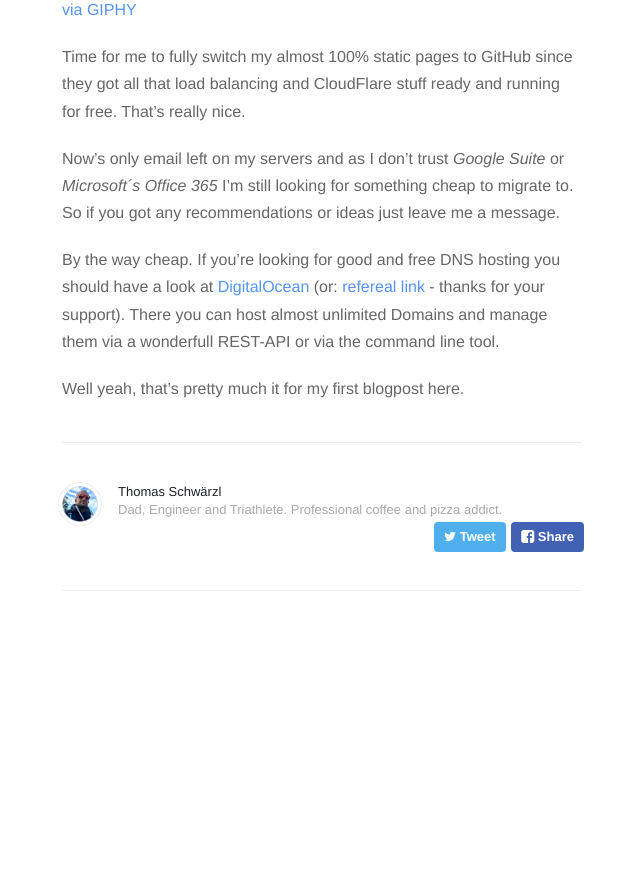
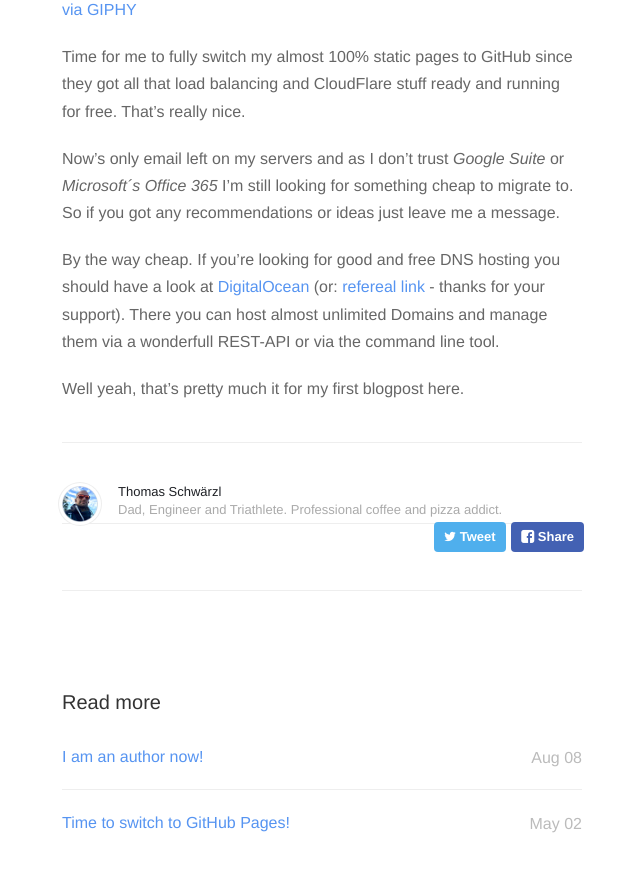
Before and after one commit to tschwaerzl/tschwaerzl.github.io, a Jekyll site: the page built from _posts/2018-05-02-switch-to-github-pages.markdown, in a window 1280 px wide, cut to the strip 662-1598 px from the top of the page. Shown: the top 872 px of the strip, without its empty margins (318-958 px from the left). Built offline with Jekyll 4.4.1, drawn with Linux system fonts in a browser that asks for light colours; nearby versions of some CDN libraries; before the commit the page ends 1393 px from its top, so only the background shows below that.

Commit message:
fix typo add pagination

```diff
--- a/_layouts/post.html
+++ b/_layouts/post.html
@@ -24,6 +24,10 @@ archive: true
     <section id="sharing">
         {% include share.html %}
     </section>
+
+    <section id="pagination">
+        {% include pagination.html %}
+    </section>
 </footer>
 
 <!-- Disqus comments -->
--- a/_posts/2018-05-02-switch-to-github-pages.markdown
+++ b/_posts/2018-05-02-switch-to-github-pages.markdown
@@ -2,7 +2,7 @@
 title:  "Time to switch to GitHub Pages!"
 date:   2018-05-02 15:01:00
 description: Now that they support HTTPS for custom domains, too
-archite: true
+archive: true
 ---
 
 I know, i know, you all got super excited about the new _GitHub Pages_ feature they [announced yesterday][gh-blog], didn't you!? What new feature you're asking?
```
